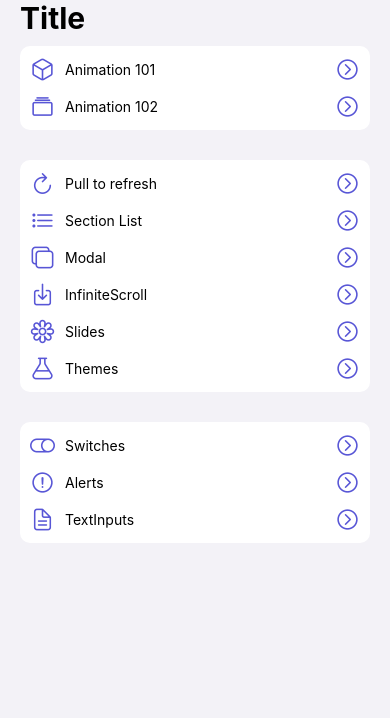
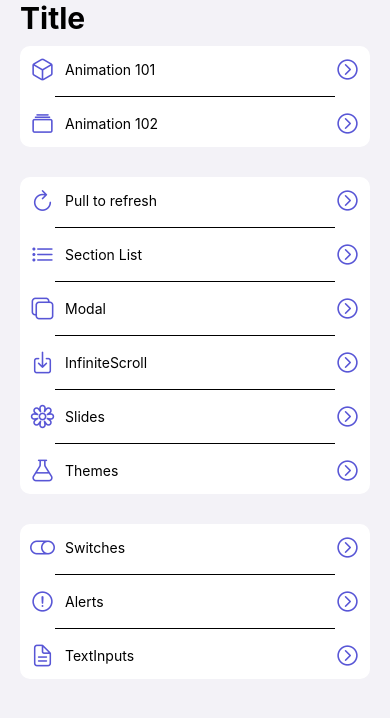
Before and after one commit to FranciscoJSB12/react-native-components-app, a React Native app: screen /HomeScreen in a window 390 px wide. Shown: the top 718 px of the page. Built offline with nearby package versions, Linux system fonts and the light colour scheme.

Commit message:
feat: create custom separator

```diff
--- a/src/presentation/components/ui/MenuItem.tsx
+++ b/src/presentation/components/ui/MenuItem.tsx
@@ -2,6 +2,7 @@ import { View, Text, Pressable, StyleSheet } from 'react-native';
 import Ionicons from '@expo/vector-icons/Ionicons';
 import { colors } from '../../../config/theme/theme';
 import { useNavigation } from '@react-navigation/native';
+import { Separator } from './Separator';
 
 interface Props {
   name: string;
@@ -14,6 +15,7 @@ interface Props {
 export const MenuItem = ({ name, icon, component, isFirst, isLast }: Props) => {
   const navigation = useNavigation<any>();
   return (
+    <>
       <Pressable onPress={() => navigation.navigate(component)}>
         <View
           style={{
@@ -52,6 +54,8 @@ export const MenuItem = ({ name, icon, component, isFirst, isLast }: Props) => {
           />
         </View>
       </Pressable>
+      {!isLast && <Separator />}
+    </>
   );
 };
 
--- /dev/null
+++ b/src/presentation/components/ui/Separator.tsx
@@ -0,0 +1,29 @@
+import { View, StyleProp, ViewStyle } from 'react-native';
+import { colors } from '../../../config/theme/theme';
+
+interface Props {
+  style?: StyleProp<ViewStyle>;
+}
+
+export const Separator = ({ style }: Props) => {
+  return (
+    <View
+      style={{
+        backgroundColor: colors.cardBackground,
+      }}
+    >
+      <View
+        style={[
+          {
+            alignSelf: 'center',
+            width: '80%',
+            height: 1,
+            backgroundColor: colors.text,
+            marginVertical: 8,
+          },
+          style,
+        ]}
+      />
+    </View>
+  );
+};
--- a/src/presentation/screens/switches/SwitchScreen.tsx
+++ b/src/presentation/screens/switches/SwitchScreen.tsx
@@ -1,4 +1,3 @@
-import { Switch } from 'react-native';
 import { CustomView } from '../../components/ui/CustomView';
 import { useSafeAreaInsets } from 'react-native-safe-area-context';
 import { useState } from 'react';
```
Lines whose indentation alone changed are shown as unchanged.
